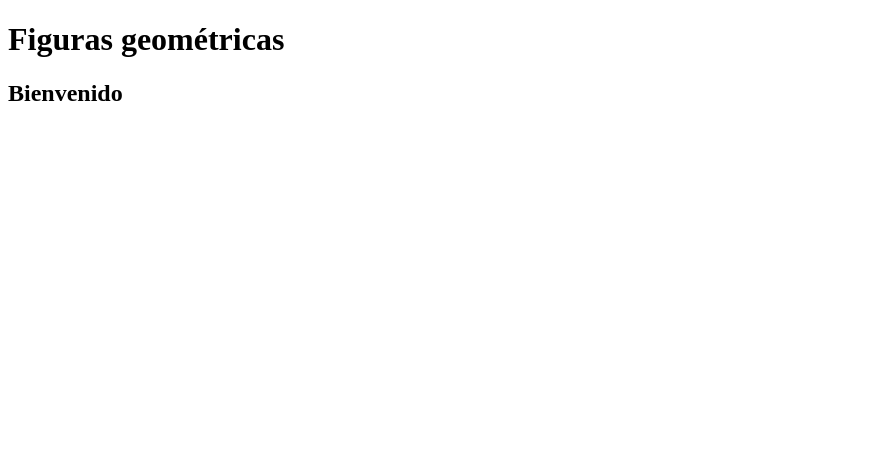
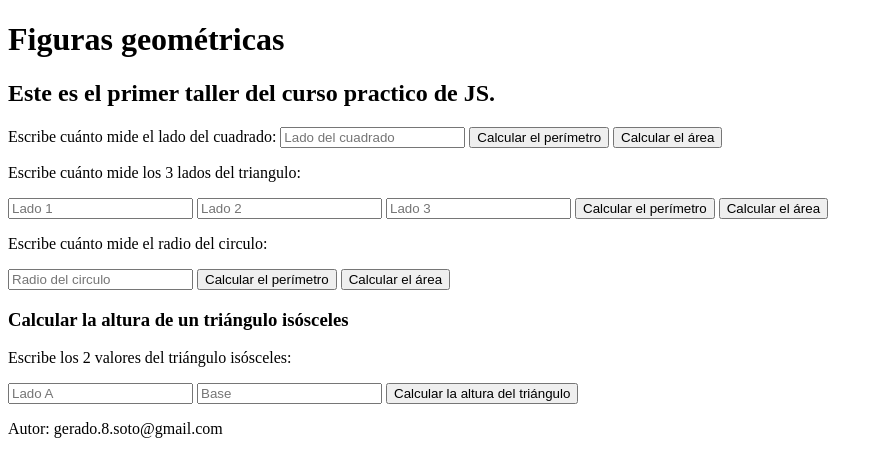
Before and after one commit to Gerardo-Soto/js-platzi, a plain HTML site: page figuras.html in a window 1280 px wide. Shown: the whole page, without its empty margins (0-883 px from the left). Drawn offline with Linux system fonts and the light colour scheme.

Commit message:
Reto de las figuras geométricas completado al integrar JS y JTML

```diff
--- a/figuras.html
+++ b/figuras.html
@@ -7,8 +7,62 @@
     <title>Figuras</title>
 </head>
 <body>
-    <h1>Figuras geométricas</h1>
-    <h2>Bienvenido</h2>
+    <header>
+        <h1>Figuras geométricas</h1>
+        <h2>Este es el primer taller del curso practico de JS.</h2>
+    </header>
+
+    <section class="main">
+        <div class="figura">
+            <form action="">
+                <label>Escribe cuánto mide el lado del cuadrado:
+                    <input id="inputCuadrado" type="number" placeholder="Lado del cuadrado" />
+                </label>
+                <button type="button" onclick="calcularPerimetroCuadrado()">Calcular el perímetro</button>
+                <button type="button" onclick="calcularAreaCuadrado()">Calcular el área</button>
+            </form>
+        </div>
+
+        <div class="figura">
+            <form action="">
+                <label for="inputLado"><p>Escribe cuánto mide los 3 lados del triangulo:</p>
+                    <input type="number" id="inputLado1" placeholder="Lado 1" />
+                    <input type="number" id="inputLado2" placeholder="Lado 2"/>
+                    <input type="number" id="inputLado3" placeholder="Lado 3"/>
+                </label>
+                <button type="button" onclick="perimetroTriangulo()">Calcular el perímetro</button>
+                <button type="button" onclick="areaTriangulo()">Calcular el área</button>
+            </form>
+        </div>
+
+        <div class="figura">
+            <form action="">
+                <label for="inputCirculo">
+                    <p>Escribe cuánto mide el radio del circulo:</p>
+                    <input type="number" id="inputRadio" placeholder="Radio del circulo">
+                </label>
+                <button type="button" onclick="perimetroCirculo()">Calcular el perímetro</button>
+                <button type="button" onclick="areaCirculo()">Calcular el área</button>
+
+            </form>
+        </div>
+
+        <div class="figura">
+            <form action="">
+                <h3>Calcular la altura de un triángulo isósceles</h3>
+                <label for="inputLadoIsosceles">
+                    <p>Escribe los 2 valores del triángulo isósceles:</p>
+                    <input type="number" id="inputLadoIsosceles" placeholder="Lado A">
+                    <input type="number" id="inputBaseIsosceles" placeholder="Base">
+                </label>
+                <button type="button" onclick="alturaIsosceles()">Calcular la altura del triángulo</button>
+            </form>
+        </div>
+    </section>
+
+    <footer>
+        <p>Autor: gerado.8.soto@gmail.com</p>
+    </footer>
     <script src="./figuras.js"></script>
 </body>
 </html>
--- a/figuras.js
+++ b/figuras.js
@@ -6,43 +6,112 @@ console.log("Hello, world!");
 console.group("Cuadrado");
 
 function perimetroCuadrado(ladoCuadrado) {
-    return ladoCuadrado * 4;
+    return Number(ladoCuadrado) * 4;
 }
 //console.log("El perimetro del cuadrado mide: "+ perimetroCuadrado + " cm^2");
 
 function areaCuadrado(lado) {
-    return lado * lado;
+    return Number(lado) * lado;
 }
 
 console.groupEnd();
 
 //Código del triangulo
-console.group("Triangulo")
+console.group("Triangulo");
 
-function perimetroTriangulo(lado1, lado2, base) {
-    return lado1 + lado2 + base;
+function perimetroTrianguloCal(lado1, lado2, base) {
+    return Number(lado1) + Number(lado2) + Number(base);
 }
 
-function areaTriangulo(base, altura) {
-    return base * altura / 2;
+function areaTrianguloCal(base, altura) {
+    return Number(base) * Number(altura) / 2;
 }
 
 console.groupEnd();
 
+// Triángulo Isosceles
+console.group("Triangulo Isosceles");
+
+function alturaIsoscelesCal(ladoA, base) {
+    const altura = Math.sqrt((ladoA * ladoA) - ((base * base) / 4));
+    return altura;
+}
 //Circulo
 
 console.group("Circulo");
 
 function diametroCirculo(radio) {
-    return radio * 2;
+    return Number(radio) * 2;
 }
 
-function perimetroCirculo(radio) {
-    return diametro(radio) * Math.PI;
+function perimetroCirculoCal(radio) {
+    return diametroCirculo(Number(radio)) * Math.PI;
 }
 
-function areaCirculo(radio) {
-    return Math.PI * radio * radio;
+function areaCirculoCal(radio) {
+    return Math.PI * Number(radio) * Number(radio);
 }
 
 console.groupEnd();
+
+// Funciones para los botones
+
+//Cuadrado  Button
+function calcularPerimetroCuadrado() {
+    const lado_del_cuadrado = document.getElementById("inputCuadrado");
+    const resultado = perimetroCuadrado(Number(lado_del_cuadrado.value));
+    alert(resultado);
+}
+
+function calcularAreaCuadrado() {
+    const lado_del_cuadrado = document.getElementById("inputCuadrado");
+    const resultado = areaCuadrado(Number(lado_del_cuadrado.value));
+    alert(resultado);
+}
+
+//Triángulo  Button
+function perimetroTriangulo() {
+    const lado1 = document.getElementById("inputLado1");
+    const lado2 = document.getElementById("inputLado2");
+    const lado3 = document.getElementById("inputLado3");
+
+    const perimetro = perimetroTrianguloCal(Number(lado1.value), Number(lado2.value), Number(lado3.value));
+    alert(perimetro);
+}
+
+function areaTriangulo() {
+    const lado1 = document.getElementById("inputLado1");
+    const lado2 = document.getElementById("inputLado2");
+    const lado3 = document.getElementById("inputLado3");
+
+    const area = areaTrianguloCal(Number(lado1.value), Number(lado2.value), Number(lado3.value));
+    alert(area);
+}
+
+//Circulo Button
+function perimetroCirculo() {
+    const radio = document.getElementById("inputRadio");
+
+    const perimetro = perimetroCirculoCal(Number(radio.value));
+    alert(perimetro);
+}
+
+function areaCirculo() {
+    const radio = document.getElementById("inputRadio");
+
+    const area = areaCirculoCal(Number(radio.value));
+    alert(area);
+}
+
+//Triangulo Isosceles Button
+function alturaIsosceles() {
+    const ladoA = document.getElementById("inputLadoIsosceles");
+    const base = document.getElementById("inputBaseIsosceles");
+
+    if (base.value > (ladoA.value * 2)) {
+        alert("Ese triángulo no existe, si no preguntaselo a pitágoras");
+        return;
+    }
+    const altura = alturaIsoscelesCal(Number(ladoA.value), Number(base.value));
+    alert(altura);
+}
```
Also changed, not shown: descuentos.html (added, +12 -0 lines), 1 other file.
